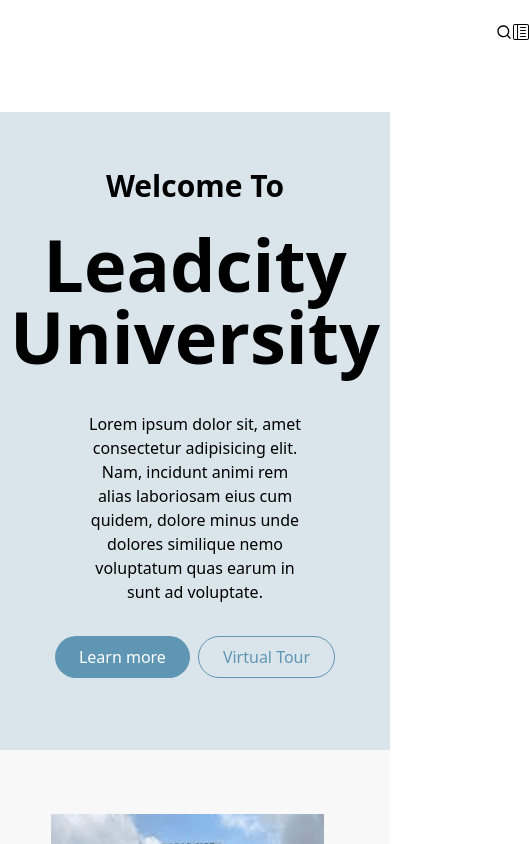
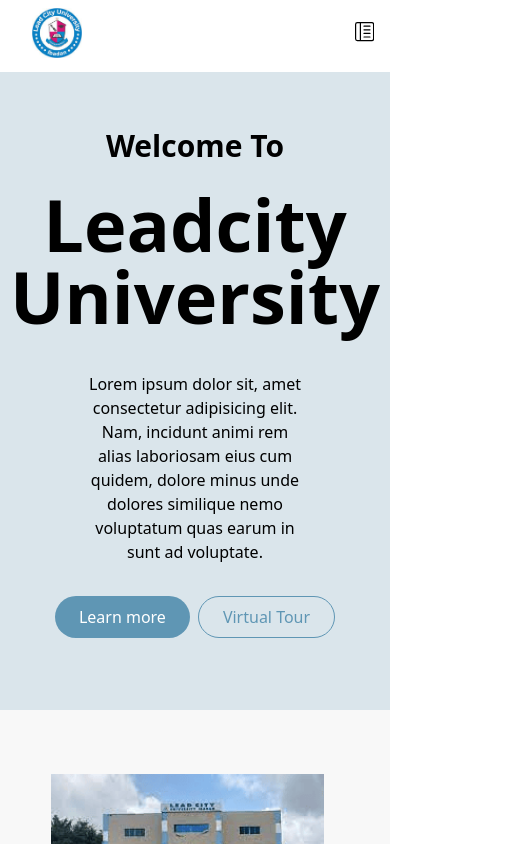
Before and after one commit to Davidthecode/schoolLandingPage, a Next.js app: page / in a window 390 px wide. Shown: the top 844 px of the page, 529 px wide, since content can reach past the window. Built offline with nearby package versions, Linux system fonts and the light colour scheme.

Commit message:
made changes

```diff
--- a/src/app/components/navbar.tsx
+++ b/src/app/components/navbar.tsx
@@ -5,11 +5,11 @@
 
 export default function Navbar() {
     return (
-        <nav className="flex items-center smallScreen:px-8 extrasmallTablet:px-2 xl:bg-gray-100 xl:px-40 md:px-10 largeTablet:px-20 py-4">
+        <nav className="flex items-center smallScreen:px-8 extrasmallTablet:px-2 xl:bg-gray-100 xl:px-40 md:px-10 largeTablet:px-20 py-4 smallScreen:mb-2">
             <div className="bg-gray-100">
-                <Image src={Leadcity} alt="image" width={50} height={50} />
+                <Image src={Leadcity} alt="image" width={50} height={50} className="smallScreen:absolute smallScreen:top-2" />
             </div>
-            <div className="mx-20 smallScreen:invisible">
+            <div className="mx-20 smallScreen:hidden">
                 <ul className="flex xl:space-x-12 extrasmallTablet:space-x-2 largeTablet:space-x-8 md:space-x-4 text-xs font-semibold">
                     <li className="cursor-pointer">Stident&apos;s Noticeboard</li>
                     <li className="bg-black w-[1.5px] h-4"></li>
@@ -25,7 +25,7 @@
                 </ul>
             </div>
 
-            <div className="flex items-center ml-auto bg-white px-4 py-1 rounded-md w-[10%] sm:invisible largeTablet:visible xl:visible">
+            <div className="flex items-center ml-auto bg-white px-4 py-1 rounded-md w-[10%] smallScreen:invisible sm:invisible largeTablet:visible xl:visible">
                 <div className="mr-2">
                     <RiSearchLine />
                 </div>
@@ -37,8 +37,8 @@
                     />
                 </div>
             </div>
-            <div className="ml-auto sm:visible largeTablet:invisible xl:invisible">
-                <BsReverseLayoutTextSidebarReverse />
+            <div className="ml-auto sm:visible largeTablet:invisible xl:invisible smallScreen:absolute smallScreen:right-4">
+                <BsReverseLayoutTextSidebarReverse size="1.2rem"/>
             </div>
         </nav>
     )
--- a/src/app/components/navbarTwo.tsx
+++ b/src/app/components/navbarTwo.tsx
@@ -1,6 +1,6 @@
 export default function Navbar() {
     return (
-        <nav className="flex items-center extrasmallTablet:px-12 smallScreen:invisible bg-[#5F96B4] md:px-10 xl:px-40 largeTablet:px-20 py-4 h-12">
+        <nav className="flex items-center extrasmallTablet:px-12 smallScreen:hidden bg-[#5F96B4] md:px-10 xl:px-40 largeTablet:px-20 py-4 h-12">
             <ul className="text-white flex items-center xl:space-x-40 largeTablet:space-x-[40%] extrasmallTablet:space-x-[10%] md:space-x-[20%] text-xs">
                 <li className="cursor-pointer">Home</li>
                 <li className="cursor-pointer">Governance</li>
```
